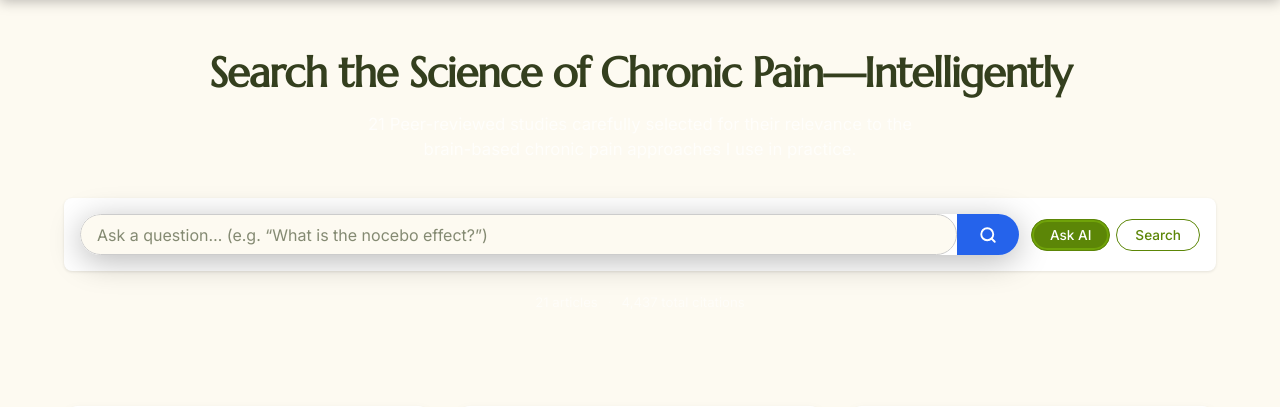
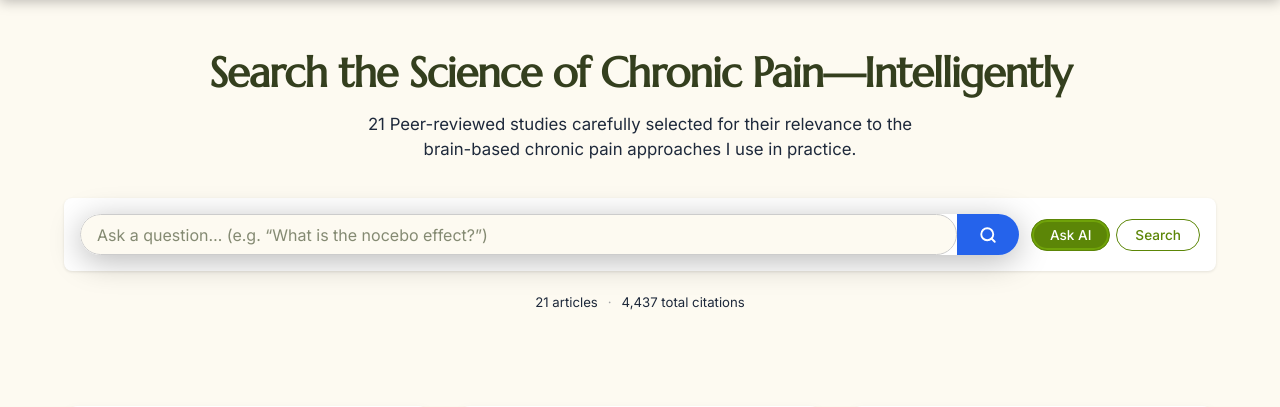
Before and after one commit to Blairgolson2/BlairGolsonWebsiteResearch, a Flask app: page / in a window 1280 px wide. Shown: the part 58-465 px from the top of the page. Run offline with Flask 3, Linux system fonts and the light colour scheme; data comes from the database, SQL or seed files in the repository.

Commit message:
Update style.css

```diff
--- a/static/css/style.css
+++ b/static/css/style.css
@@ -683,3 +683,8 @@ a:hover {
     align-items: center;
   }
 }
+/* Make hero subtitle and stats legible on cream background */
+.hero-subtitle,
+.hero-stats {
+  color: var(--text);
+}
```
